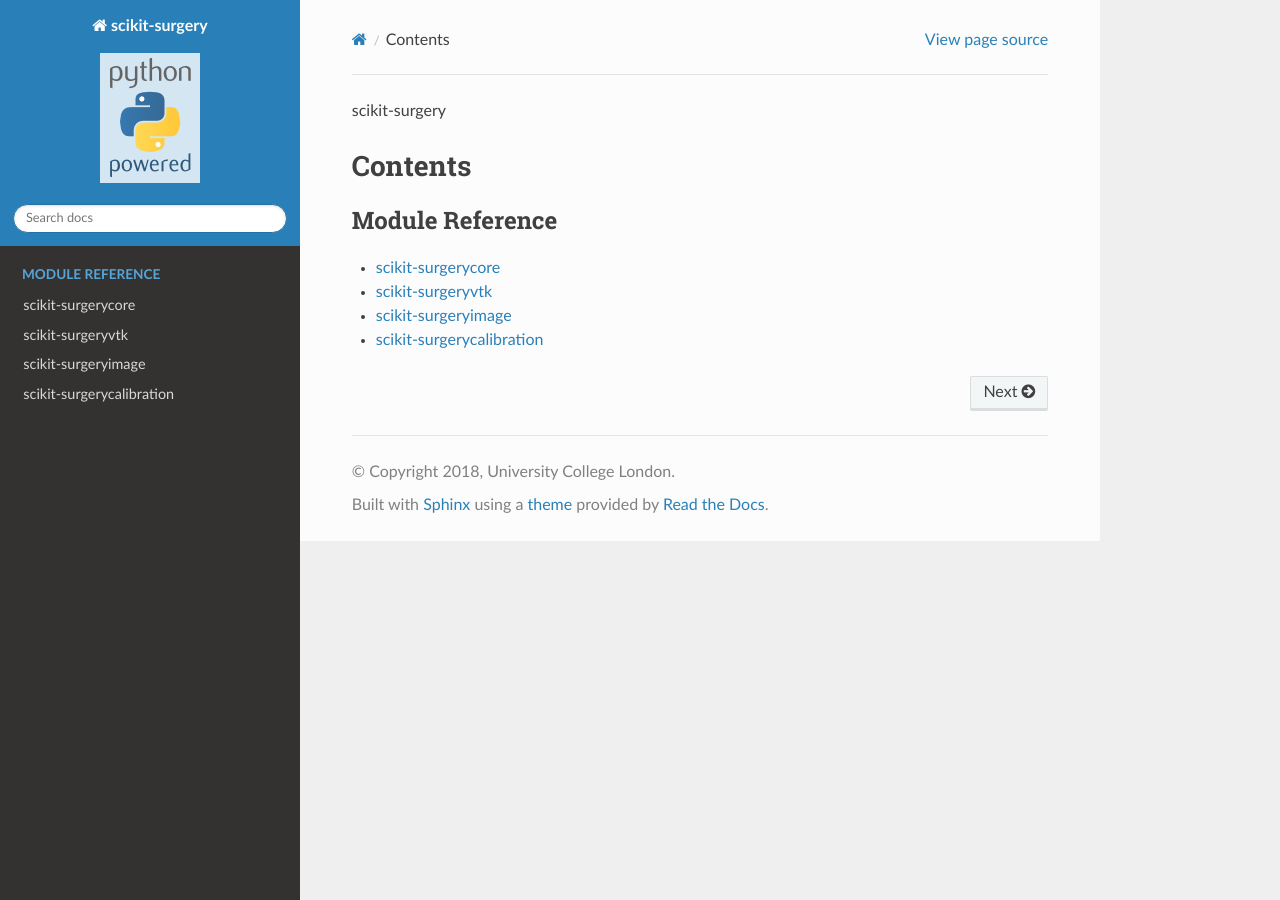
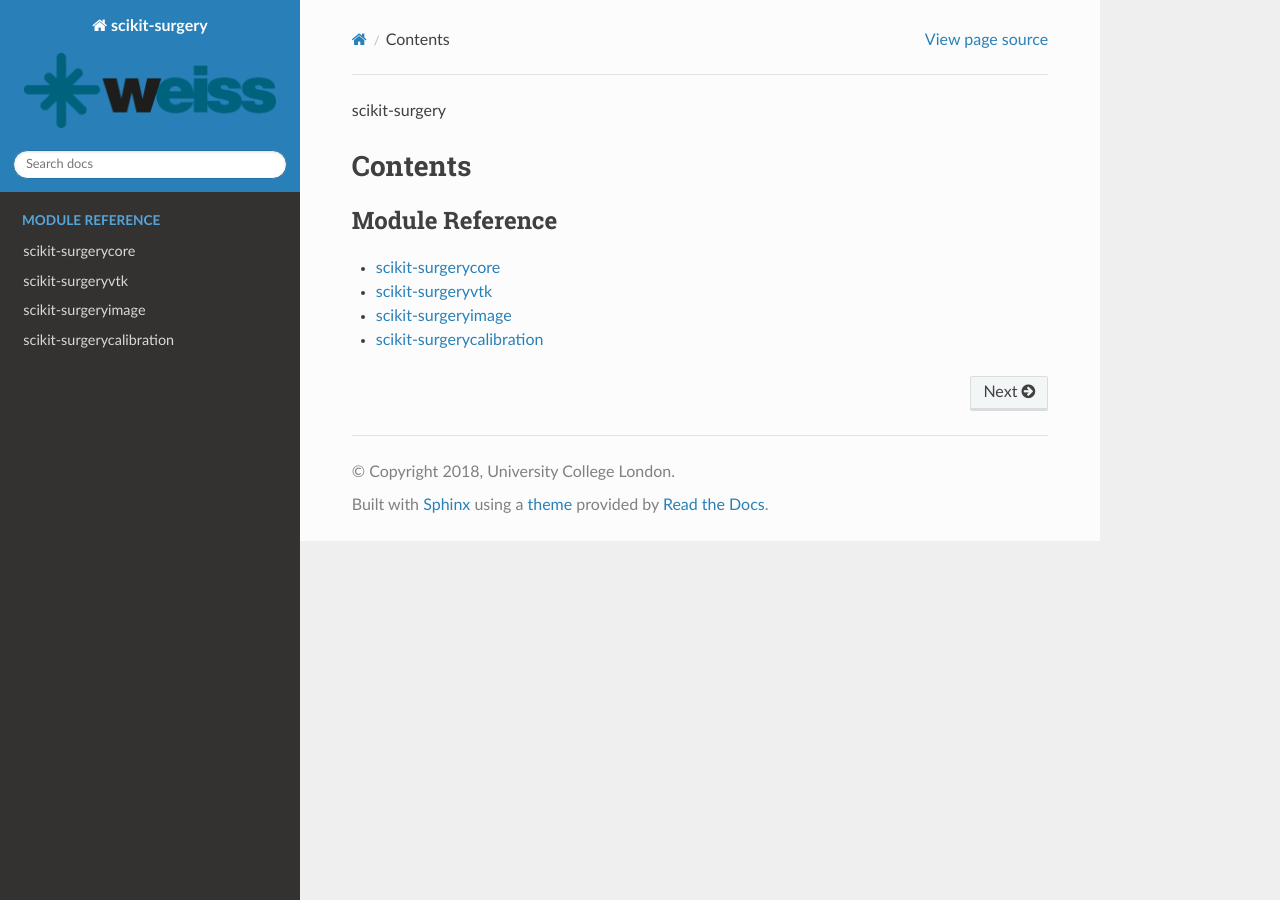
Before and after one commit to SciKit-Surgery/scikit-surgery, a Sphinx documentation site: the page built from docs/index.rst, in a window 1280 px wide. Built offline with Sphinx 7.4.7 and the Read the Docs theme 2.0.0, drawn with Linux system fonts in a browser that asks for light colours; formulas are drawn with MathJax 3.

Commit message:
Remove Travis/Gitlab CI, update logo

```diff
--- a/README.rst
+++ b/README.rst
@@ -1,14 +1,10 @@
 scikit-surgery
 ===============================
 
-.. image:: https://github.com/UCL/scikit-surgery/raw/master/project-icon.png
+.. image:: https://github.com/UCL/scikit-surgery/raw/master/weiss_logo.png
    :height: 128px
    :width: 128px
    :target: https://github.com/UCL/scikit-surgery
-
-.. image:: https://travis-ci.com/UCL/scikit-surgery.svg?branch=master
-   :target: https://travis-ci.com/github/UCL/scikit-surgery
-   :alt: Travis CI test status
 
 .. image:: https://coveralls.io/repos/github/UCL/scikit-surgery/badge.svg?branch=master&service=github
     :target: https://coveralls.io/github/UCL/scikit-surgery?branch=master
--- a/docs/conf.py
+++ b/docs/conf.py
@@ -30,7 +30,7 @@ root_dir_rel = os.path.join('..')
 root_dir_abs = os.path.abspath(root_dir_rel)
 module_path = root_dir_abs
 sys.path.insert(0, module_path)
-logo_file = 'project-icon.png'
+logo_file = 'weiss_logo.png'
 logo_path = os.path.join('..', logo_file)
 
 # List of patterns, relative to source directory, that match files and
```
Also changed, not shown: .gitlab-ci.yml (deleted), .travis.yml (deleted), weiss_logo.png (added), 1 other file.
